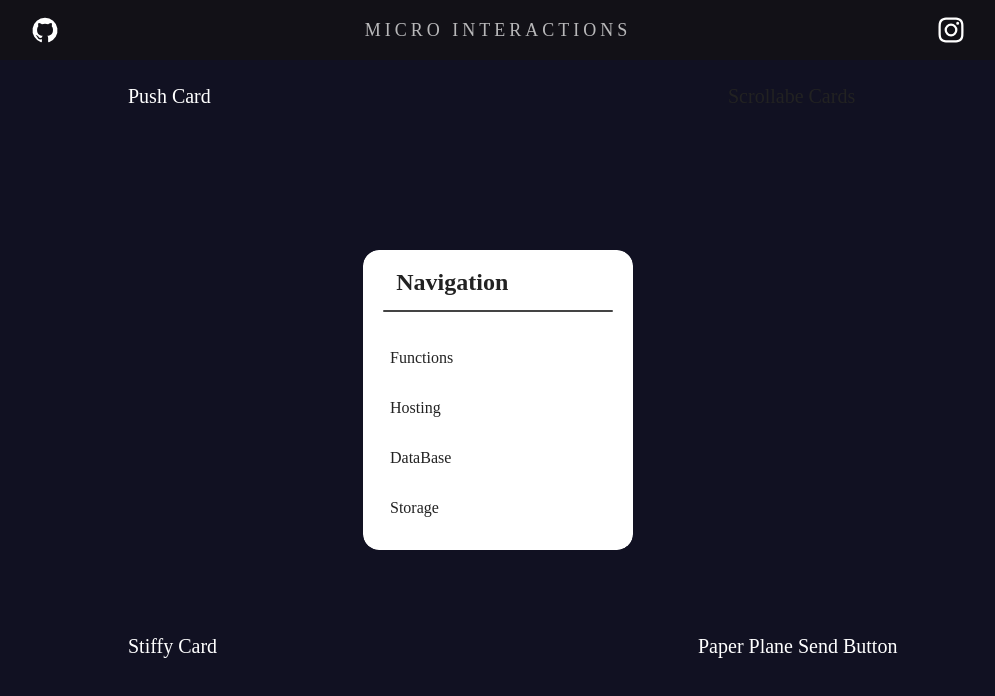
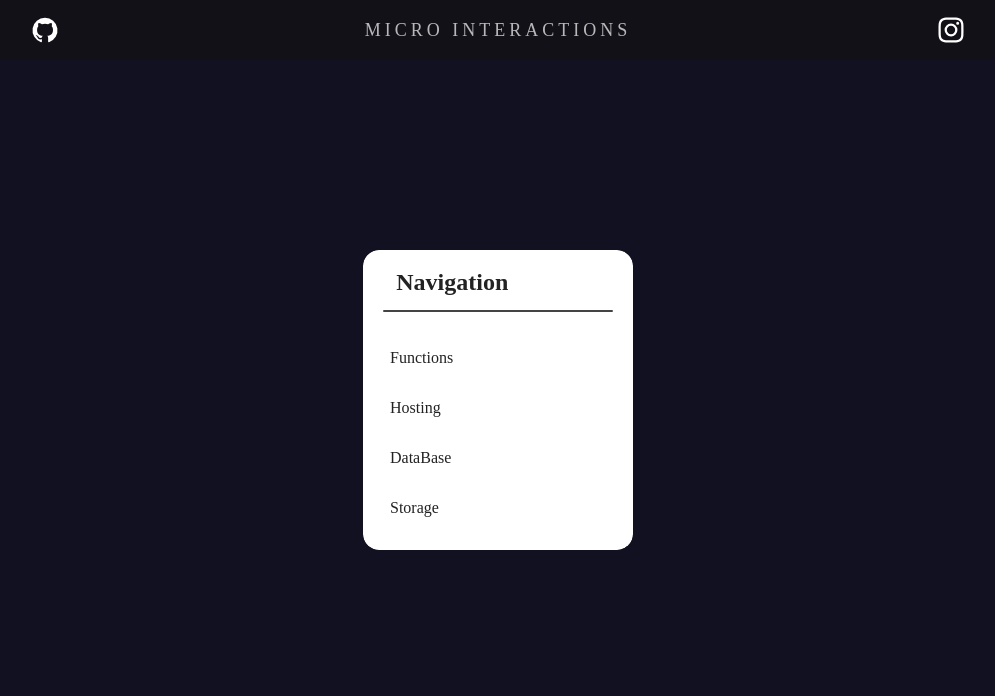
Before and after one commit to jshelpr/Splendour, a React (Create React App) app: page / in a window 1280 px wide. Shown: the top 696 px of the page, without its empty margins (142-1137 px from the left). Built offline with nearby package versions, Linux system fonts and the light colour scheme.

Commit message:
Making Some more changes

```diff
--- a/src/App.js
+++ b/src/App.js
@@ -8,6 +8,7 @@ import SendButton from "./Components/Magic/SendButton";
 import SimpleLoader from "./Components/Magic/Simple Loader";
 import UpdateButton from "./Components/Magic/UpdateButton";
 import Topbar from "./Layout/TopBar";
+import RippleButton from "./Components/Magic/RippleButton";
 
 const Splendour = styled.div`
   height: 100vh;
@@ -27,14 +28,7 @@ const Flex = styled.div`
   align-items: center;
   justify-content: space-around;
 `;
-const HeadText = styled.div`
-  font-family: "DM Sans";
-  font-size: 20px;
-  color: #fff;
-  position: absolute;
-  top: 85px;
-  left: 270px;
-`;
+
 const App = () => {
   return (
     <Splendour>
@@ -42,50 +36,12 @@ const App = () => {
         <Topbar />
       <Flex>
         <PushCard />
-        <HeadText>Push Card</HeadText>
         <ScrollabeCards />
-        <HeadText
-         style={{
-           transform: "translate(600px, 0px)",
-           color: "#222"
-         }}
-         >
-           Scrollabe Cards
-         </HeadText>
         <StiffyCard />
-        <HeadText
-         style={{
-           transform: "translate(0px, 550px)"
-         }}
-        >
-          Stiffy Card
-        </HeadText>
         <SendButton />
-        <HeadText
-          style={{
-            transform: "translate(570px, 550px)"
-          }}
-        >
-          Paper Plane Send Button
-        </HeadText>
           <SimpleLoader />
-          <HeadText
-            style={{
-              transform: "translate(0px, 1150px)",
-              color: "#222"
-            }}
-          >
-            Simple Loader
-            </HeadText>
           <UpdateButton />
-          <HeadText
-            style={{
-              transform: "translate(620px, 1150px)",
-              color: "#fff"
-            }}
-          >
-            Update Button
-          </HeadText>
+          <RippleButton />
       </Flex>
       </Scrollbars>
     </Splendour>
--- a/src/Components/Magic/RippleButton.js
+++ b/src/Components/Magic/RippleButton.js
@@ -1,10 +1,18 @@
 import React from "react";
 import styled, { keyframes } from "styled-components";
-import { lighten, darken } from "polished";
+import { rgba } from "polished";
 
 const backgroundColor = "#6f4ae2";
 const rippleAnimationDuration = "1.15s";
 
+const Wrapper = styled.div`
+  height: 100vh;
+  width: 100vw;
+  display: flex;
+  align-items: center;
+  justify-content: center;
+  background: ${rgba("green", 0.20)};
+`;
 const rippleAnimation = keyframes`
   0% {
     opacity: 0;
@@ -21,17 +29,15 @@ const rippleAnimation = keyframes`
   }
 `;
 
-const Card = styled.div`
+const Button = styled.div`
   position: absolute;
-  top: 40%;
-  left: 40%;
   overflow: hidden;
   display: flex;
   align-items: center;
   justify-content: center;
-  width: 170px;
+  width: 270px;
   height: 100px;
-  border-radius: 45px;
+  border-radius: 20px;
   background: ${backgroundColor};
   box-shadow: 2px 2px 50px rgba(0, 0, 0, 0.15);
   user-select: none;
@@ -42,9 +48,7 @@ const Card = styled.div`
     width: 80px;
     height: 80px;
     border-radius: 50%;
-    background: #eeeeeeaa;
-    box-shadow: inset -5px -5px 10px ${lighten(0.05, backgroundColor)},
-      inset 5px 5px 10px ${darken(0.05, backgroundColor)};
+    background: ${rgba("#eeeeee", 0.40)};
     opacity: 0;
     pointer-events: none;
     transform-origin: 0% 0%;
@@ -82,9 +86,11 @@ const RippleCard = props => {
     };
 
     return (
-        <Card id="ripple-card" onClick={onClick}>
+      <Wrapper>
+        <Button id="ripple-card" onClick={onClick}>
             <CardText>Ripple Button</CardText>
-        </Card>
+        </Button>
+      </Wrapper>
     );
 };
 
```
